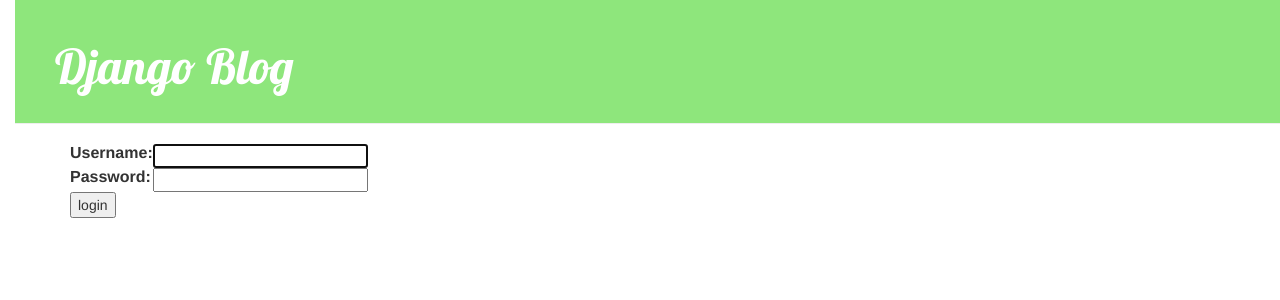
After one commit to lalitmee/Django-Blog, a Django app: page /accounts/login/ in a window 1280 px wide. The commit adds this page. Shown: the top 300 px of the page. Run offline with Django 3.2, Linux system fonts and the light colour scheme; some libraries are stand-ins or nearby versions.

Commit message:
Changed user login_required

```diff
--- a/blog/templates/blog/base.html
+++ b/blog/templates/blog/base.html
@@ -15,6 +15,10 @@
         <div class="page-header">
             {% if user.is_authenticated %}
                 <a href="{% url 'post_new' %}" class="top-menu"><span class="glyphicon glyphicon-plus">Add New</span></a>
+                <a href="{% url 'post_draft_list' %}" class="top-menu"><span class="glyphicon glyphicon-edit"></span></a>
+                <p class="top-menu">Hello {{ user.username }} <small>(<a href="{% url 'logout' %}">Log out</a>)</small></p>
+            {% else %}
+                <a href="{% url 'login' %}" class="top-menu"><span class="glyphicon glyphicon-lock"></span></a>
             {% endif %}
             <h1><a href="/">Django Blog</a></h1>
         </div>
--- /dev/null
+++ b/blog/templates/registration/login.html
@@ -0,0 +1,24 @@
+{% extends "blog/base.html" %}
+
+{% block content %}
+    {% if form.errors %}
+        <p>Your username and password didn't match. Please try again.</p>
+    {% endif %}
+
+    <form method="post" action="{% url 'login' %}">
+    {% csrf_token %}
+        <table>
+        <tr>
+            <td>{{ form.username.label_tag }}</td>
+            <td>{{ form.username }}</td>
+        </tr>
+        <tr>
+            <td>{{ form.password.label_tag }}</td>
+            <td>{{ form.password }}</td>
+        </tr>
+        </table>
+
+        <input type="submit" value="login" />
+        <input type="hidden" name="next" value="{{ next }}" />
+    </form>
+{% endblock %}
--- a/blog/urls.py
+++ b/blog/urls.py
@@ -7,4 +7,7 @@
     url(r'^post/(?P<pk>\d+)/$', views.post_detail, name='post_detail'),
     url(r'^post/new/$', views.post_new, name='post_new'),
     url(r'^post/(?P<pk>\d+)/edit/$', views.post_edit, name='post_edit'),
+    url(r'^drafts/$', views.post_draft_list, name='post_draft_list'),
+    url(r'^post/(?P<pk>\d+)/publish/$', views.post_publish, name='post_publish'),
+    url(r'^post/(?P<pk>\d+)/remove/$', views.post_remove, name='post_remove'),
 ]
--- a/mysite/settings.py
+++ b/mysite/settings.py
@@ -24,6 +24,8 @@
 
 # SECURITY WARNING: don't run with debug turned on in production!
 DEBUG = True
+
+LOGIN_REDIRECT_URL = '/'
 
 ALLOWED_HOSTS = ['127.0.0.1', '.pythonanywhere.com']
 
--- a/mysite/urls.py
+++ b/mysite/urls.py
@@ -13,10 +13,15 @@
     1. Import the include() function: from django.conf.urls import url, include
     2. Add a URL to urlpatterns:  url(r'^blog/', include('blog.urls'))
 """
-from django.conf.urls import include,url
+from django.conf.urls import include, url
 from django.contrib import admin
+
+from django.contrib.auth import views
+
 
 urlpatterns = [
     url(r'^admin/', admin.site.urls),
+    url(r'^accounts/login/$', views.login),
+    url(r'^accounts/logout/$', views.logout, name='logout', kwargs={'next_page': '/'}),
     url(r'', include('blog.urls')),
 ]
```
Also changed, not shown: blog/templates/blog/post_detail.html (+6 -1 lines), blog/templates/blog/post_draft_list.html (added, +9 -0 lines), blog/views.py (+21 -2 lines).
